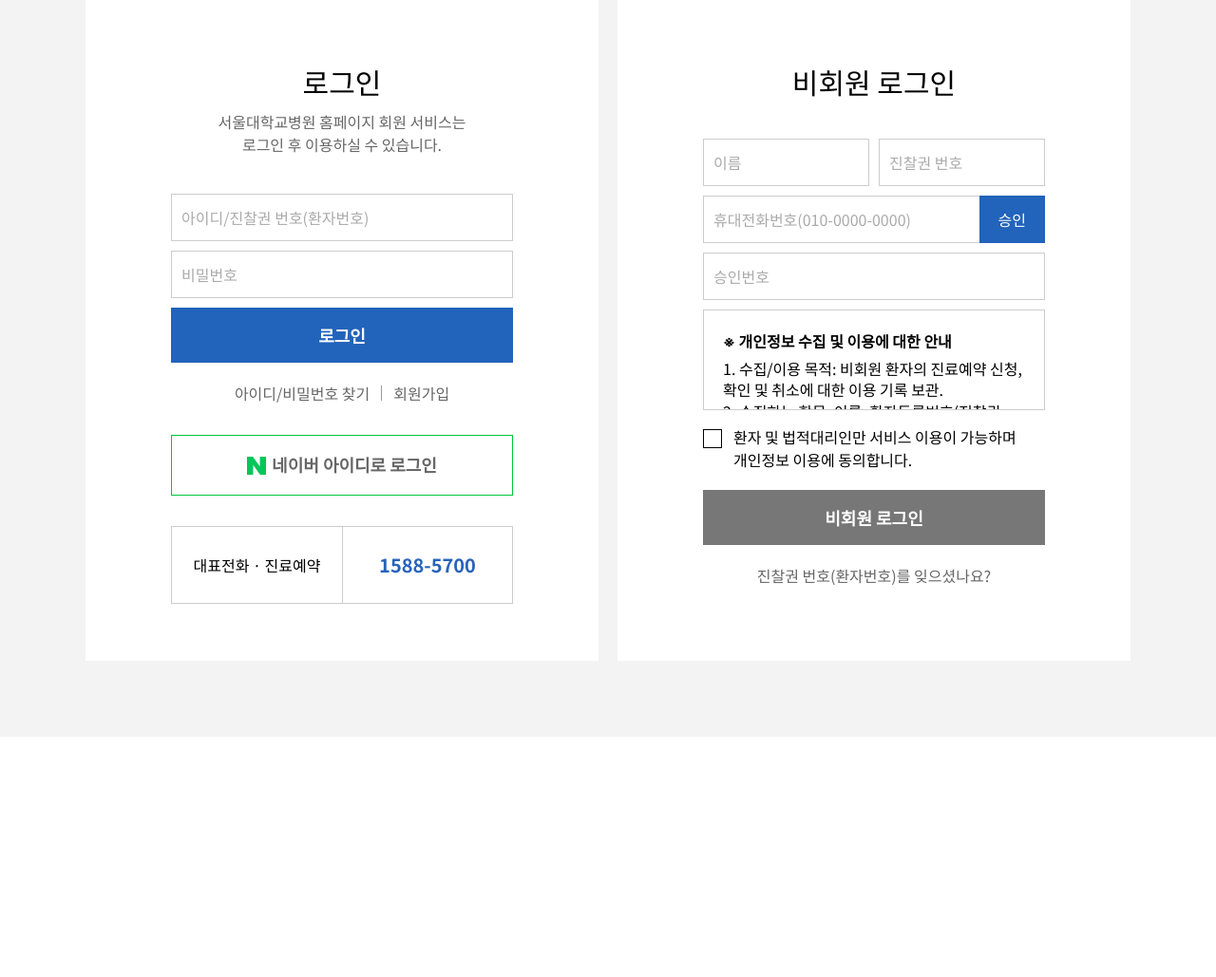
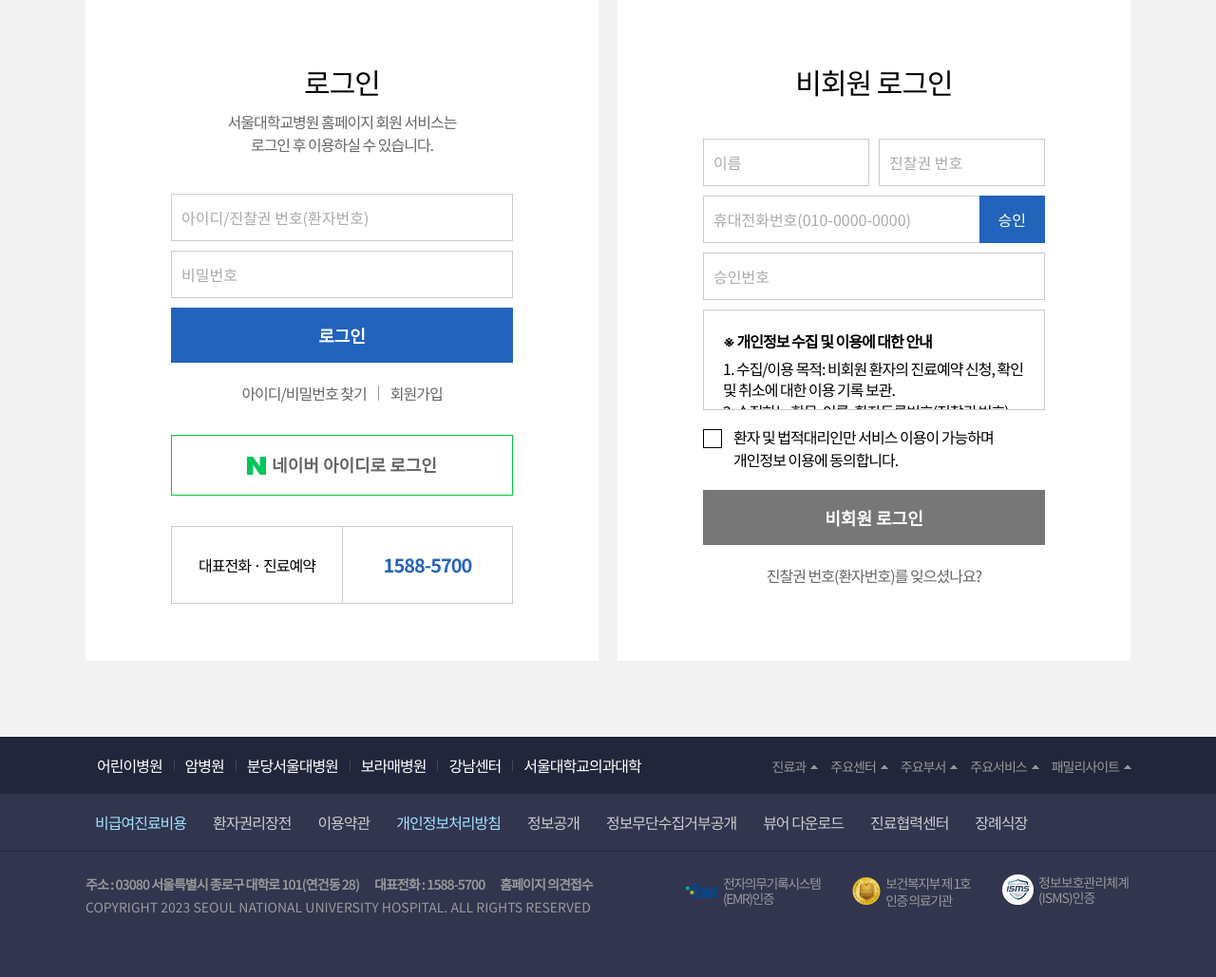
Before and after one commit to ijyan/snuh-clone, a plain HTML site: page login.html in a window 1280 px wide. Shown: the part 332-1361 px from the top of the page at 95% size. Before the commit the page ends 1108 px from the top, so only its background shows below. Drawn offline with Linux system fonts and the light colour scheme.

Commit message:
footer 작업

```diff
--- a/index.html
+++ b/login.html
@@ -119,9 +119,9 @@
             <div class="inner">
               <h3>※ 개인정보 수집 및 이용에 대한 안내</h3>
               <p>1. 수집/이용 목적: 비회원 환자의 진료예약 신청, 확인 및 취소에 대한 이용 기록 보관.<br>
-              2. 수집하는 항목: 이름, 환자등록번호(진찰권 번호), 휴대전화번호<br>
-              3. 개인정보의 보유 및 이용기간 : 2년<br>
-              4. 동의를 거부할 권리가 있으며, 대표전화(전화: 1588-5700)로 이용하실 수 있습니다.</p>
+                2. 수집하는 항목: 이름, 환자등록번호(진찰권 번호), 휴대전화번호<br>
+                3. 개인정보의 보유 및 이용기간 : 2년<br>
+                4. 동의를 거부할 권리가 있으며, 대표전화(전화: 1588-5700)로 이용하실 수 있습니다.</p>
             </div>
           </div>
           <!-- //privacy -->
@@ -140,6 +140,66 @@
     </div>
   </main>
   <!-- //login -->
+  <!-- footer -->
+  <footer id="footer">
+    <!-- top-footer -->
+    <div class="top-footer">
+      <div class="inner">
+        <ul class="top-footer-list">
+          <li><a href="#">어린이병원</a></li>
+          <li><a href="#">암병원</a></li>
+          <li><a href="#">분당서울대병원</a></li>
+          <li><a href="#">보라매병원</a></li>
+          <li><a href="#">강남센터</a></li>
+          <li><a href="#">서울대학교의과대학</a></li>
+        </ul>
+        <ul class="top-footer-side">
+          <li><a href="#">진료과</a></li>
+          <li><a href="#">주요센터</a></li>
+          <li><a href="#">주요부서</a></li>
+          <li><a href="#">주요서비스</a></li>
+          <li><a href="#">패밀리사이트</a></li>
+        </ul>
+      </div>
+    </div>
+    <!-- //top-footer -->
+    <!-- info-footer -->
+    <div class="info-footer">
+      <div class="inner">
+        <ul>
+          <li><a href="#" class="color">비급여진료비용</a></li>
+          <li><a href="#">환자권리장전</a></li>
+          <li><a href="#">이용약관</a></li>
+          <li><a href="#" class="color">개인정보처리방침</a></li>
+          <li><a href="#">정보공개</a></li>
+          <li><a href="#">정보무단수집거부공개</a></li>
+          <li><a href="#">뷰어 다운로드</a></li>
+          <li><a href="#">진료협력센터</a></li>
+          <li><a href="#">장례식장</a></li>
+        </ul>
+      </div>
+    </div>
+    <!-- //info-footer -->
+    <!-- address-footer -->
+    <div class="address-footer">
+      <div class="inner">
+        <ul class="address">
+          <li>주소 : 03080 서울특별시 종로구 대학로 101(연건동 28)</li>
+          <li>대표전화 : 1588-5700</li>
+          <li><a href="#">홈페이지 의견접수</a></li>
+        </ul>
+        <p class="copyright">COPYRIGHT 2023 SEOUL NATIONAL UNIVERSITY HOSPITAL. ALL RIGHTS RESERVED</p>
+        <ul class="cert">
+          <li><a href="#"><img src="/img/cert01.png" alt="전자의무기록시스템(EMR)인증"></a></li>
+          <li><a href="#"><img src="/img/cert02.png" alt="보건복지부 제 1호
+인증 의료기관"></a></li>
+          <li><a href="#"><img src="/img/cert03.png" alt="정보보호관리체계(ISMS)인증"></a></li>
+        </ul>
+      </div>
+    </div>
+    <!-- //address-footer -->
+  </footer>
+  <!-- //footer -->
 </div>
 </body>
 </html>
--- a/style/common.css
+++ b/style/common.css
@@ -13,7 +13,7 @@
 #header .top-menu .inner .util li a {}
 #header .top-menu .inner .util li a.remote {font-size: 14px;}
 #header .top-menu .inner .util li a.lang {position: relative; padding: 0 24px 0 0; }
-#header .top-menu .inner .util li a.lang:after {content: ''; display: block; width: 16px; height: 16px; background-image: url('/img/ico-lang.svg'); position: absolute; right: 0; top: 50%; transform: translateY(-50%);}
+#header .top-menu .inner .util li a.lang:after {content: ''; display: block; width: 16px; height: 16px; background-image: url('/img/ico-lang.svg'); position: absolute; right: 0; top: 6px;}
 /* nav */
 #nav {width: 1100px; margin: 0 auto; position: relative;}
 #nav .btn-menu {width: 30px; height: 30px; background-image: url('/img/ico-menu.svg'); position: absolute; left: 0; top: 50%; transform: translateY(-50%);}
@@ -43,3 +43,37 @@
 .top-bar .inner .link {display: flex; box-shadow: 0px 0px 12px 14px rgba(0, 0, 0, 0.1);}
 .top-bar .inner .link li a {display: block; width: 110px; color: #fff; line-height: 50px; height: 100%; text-align: center; background-color: #008ace; position: relative;}
 .top-bar .inner .link li:last-child a:before {content: ''; display: block; width: 1px; height: 16px; background-color: rgba(255, 255, 255,0.3); position: absolute; left: 0; top: 50%; transform: translateY(-50%); }
+
+/* **************************************** *
+ * FOOTER
+ * **************************************** */
+#footer {}
+/* top-footer */
+#footer .top-footer {background-color: #22263b;}
+#footer .top-footer .inner {height: 60px; width: 1100px; margin: 0 auto; display: flex; justify-content: space-between; align-items: center;}
+#footer .top-footer .inner .top-footer-list {display: flex; align-items: center;}
+#footer .top-footer .inner .top-footer-list li {}
+#footer .top-footer .inner .top-footer-list li a {display: block; color: #fff; position: relative; margin: 0 12px;}
+#footer .top-footer .inner .top-footer-list li:not(:first-child) a:after {content: ''; display: block; width: 1px; height: 12px; background-color: #fff; position: absolute; top: 50%; transform: translateY(-50%); left: -12px; opacity: 0.15}
+#footer .top-footer .inner .top-footer-side {display: flex; gap: 14px;}
+#footer .top-footer .inner .top-footer-side li {}
+#footer .top-footer .inner .top-footer-side li a {font-size: 14px; color: #999; padding: 0 12px 0 0; position: relative;}
+#footer .top-footer .inner .top-footer-side li a:after {content: ''; display: block; position: absolute; border: 3px solid #999; border-right-color: transparent; border-bottom-color: transparent; transform: rotate(45deg); right: 0; top: 10px;}
+
+/* info-footer */
+#footer .info-footer {background-color: #31354e;}
+#footer .info-footer .inner {width: 1100px; margin: 0 auto; height: 60px;}
+#footer .info-footer .inner ul {display: flex; gap: 8px; align-items: center; height: 100%;}
+#footer .info-footer .inner ul li {}
+#footer .info-footer .inner ul li a {color: #ccc; display: block; padding: 0 10px;}
+#footer .info-footer .inner ul li a.color {color: #a4e1ff}
+
+/* address-footer */
+#footer .address-footer {background-color: #31354e; border-top: 1px solid #22263b; padding: 24px 0 64px; }
+#footer .address-footer .inner {width: 1100px; margin: 0 auto; position: relative;}
+#footer .address-footer .address {display: flex; gap: 16px;}
+#footer .address-footer .address li, #footer .address-footer .address li a {font-size: 14px; font-weight: 600; color: #999;}
+#footer .address-footer .copyright {margin-top: 4px; color: #999; font-size: 14px; letter-spacing: 0;}
+
+#footer .address-footer .cert {display: flex; gap: 32px; position: absolute; top: 0; right: 0;}
+#footer .address-footer .cert a {display: block;}
--- a/style/reset.css
+++ b/style/reset.css
@@ -14,7 +14,7 @@
     font-weight: 400;
     margin: 0;
     padding: 0;
-    letter-spacing: 0;
+    letter-spacing: -1px;
     box-sizing: border-box;
     word-wrap: break-word;
     word-break: keep-all;
```
Also changed, not shown: img/cert01.png (added), img/cert02.png (added), img/cert03.png (added).
